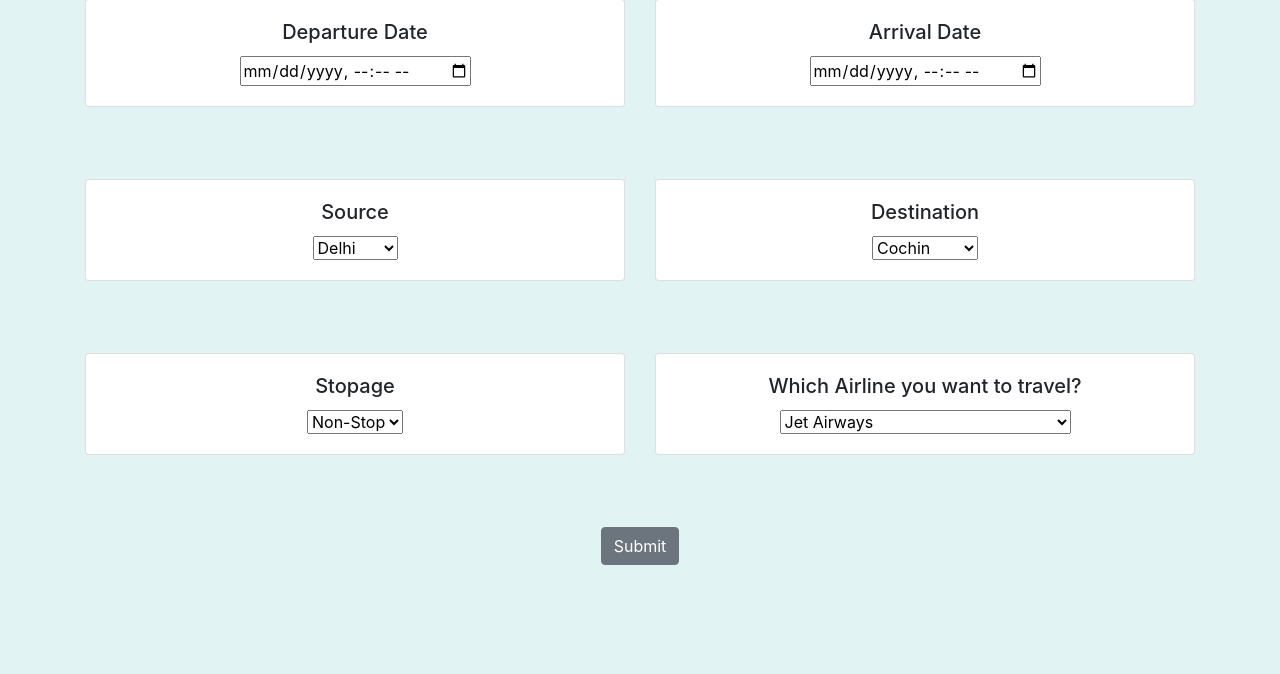
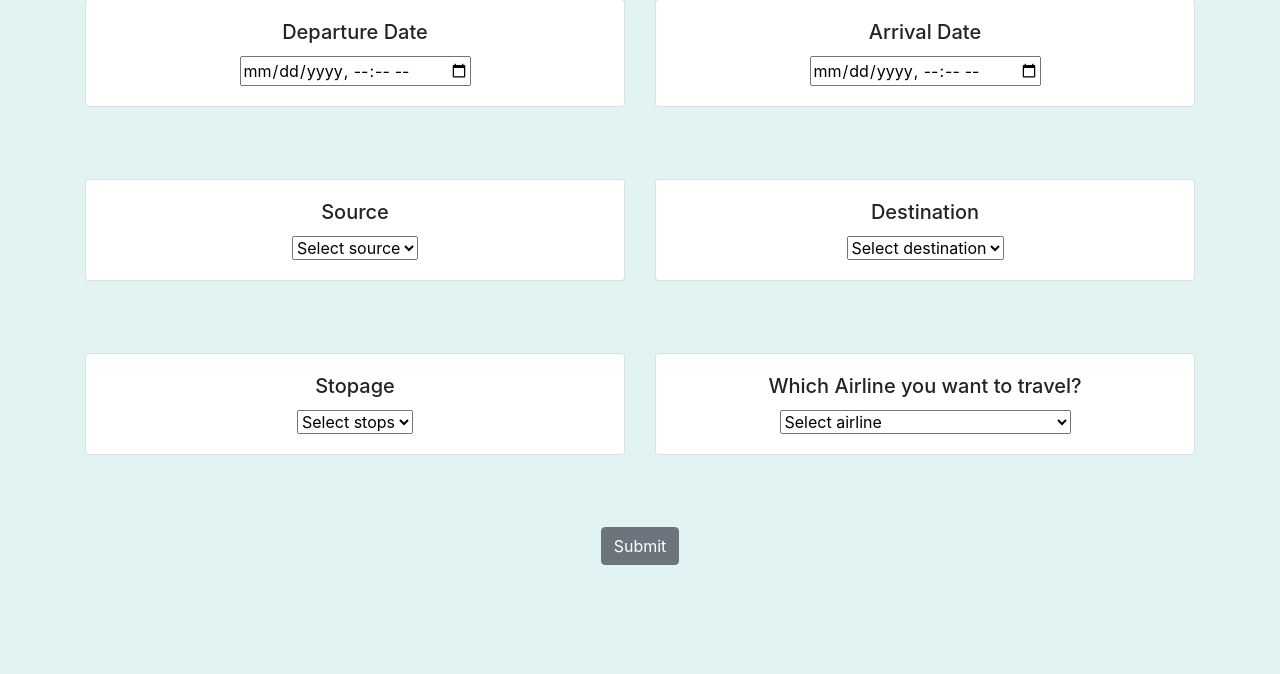
Before and after one commit to 21wh1a0540/render-demo, a Flask app: page / in a window 1280 px wide. Shown: the part 129-803 px from the top of the page. Run offline with Flask 3, Linux system fonts and the light colour scheme; parts of the project's set-up code (start-up, migrations or seed data) failed here and were passed over; some libraries are stand-ins or nearby versions.

Commit message:
home.html

```diff
--- a/templates/home.html
+++ b/templates/home.html
@@ -73,6 +73,7 @@
                             <!-- Source -->
                             <h5 class="card-title">Source</h5>
                             <select name="Source" id="Source" required="required">
+                                <option value="" disabled selected>Select source</option>
                                 <option value="Delhi">Delhi</option>
                                 <option value="Kolkata">Kolkata</option>
                                 <option value="Mumbai">Mumbai</option>
@@ -87,9 +88,10 @@
                             <h5 class="card-title">Destination</h5>
                             <!-- Destination -->
                             <select name="Destination" id="Destination" required="required">
+                                <option value="" disabled selected>Select destination</option>
                                 <option value="Cochin">Cochin</option>
                                 <option value="Delhi">Delhi</option>
-                                <option value="New Delhi">New Delhi</option>
+                                <option value="Banglore">Banglore</option>
                                 <option value="Hyderabad">Hyderabad</option>
                                 <option value="Kolkata">Kolkata</option>
                             </select>
@@ -111,6 +113,7 @@
                             <h5 class="card-title">Stopage</h5>
                             <!-- Total Stops -->
                             <select name="stops" required="required">
+                                <option value="" disabled selected>Select stops</option>
                                 <option value="0">Non-Stop</option>
                                 <option value="1">1</option>
                                 <option value="2">2</option>
@@ -126,6 +129,7 @@
                             <h5 class="card-title">Which Airline you want to travel?</h5>
                             <!-- Airline -->
                             <select name="airline" id="airline" required="required">
+                                <option value="" disabled selected>Select airline</option>
                                 <option value="Jet Airways">Jet Airways</option>
                                 <option value="IndiGo">IndiGo</option>
                                 <option value="Air India">Air India</option>
```
